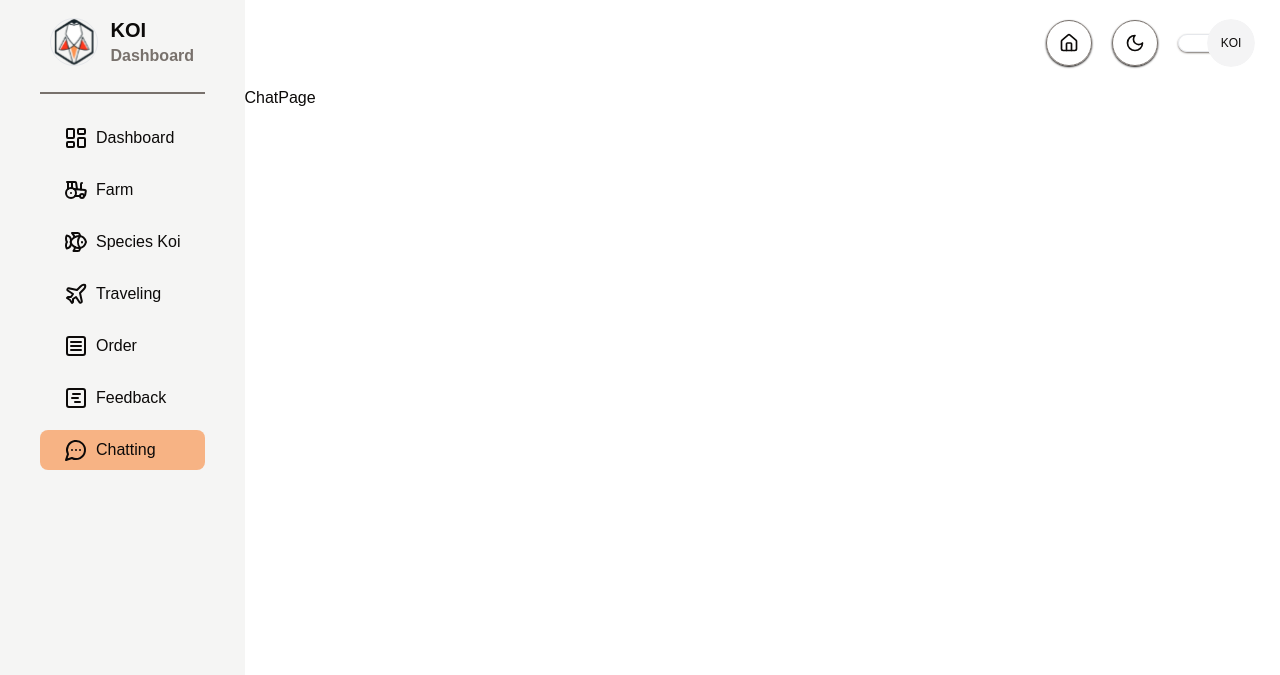
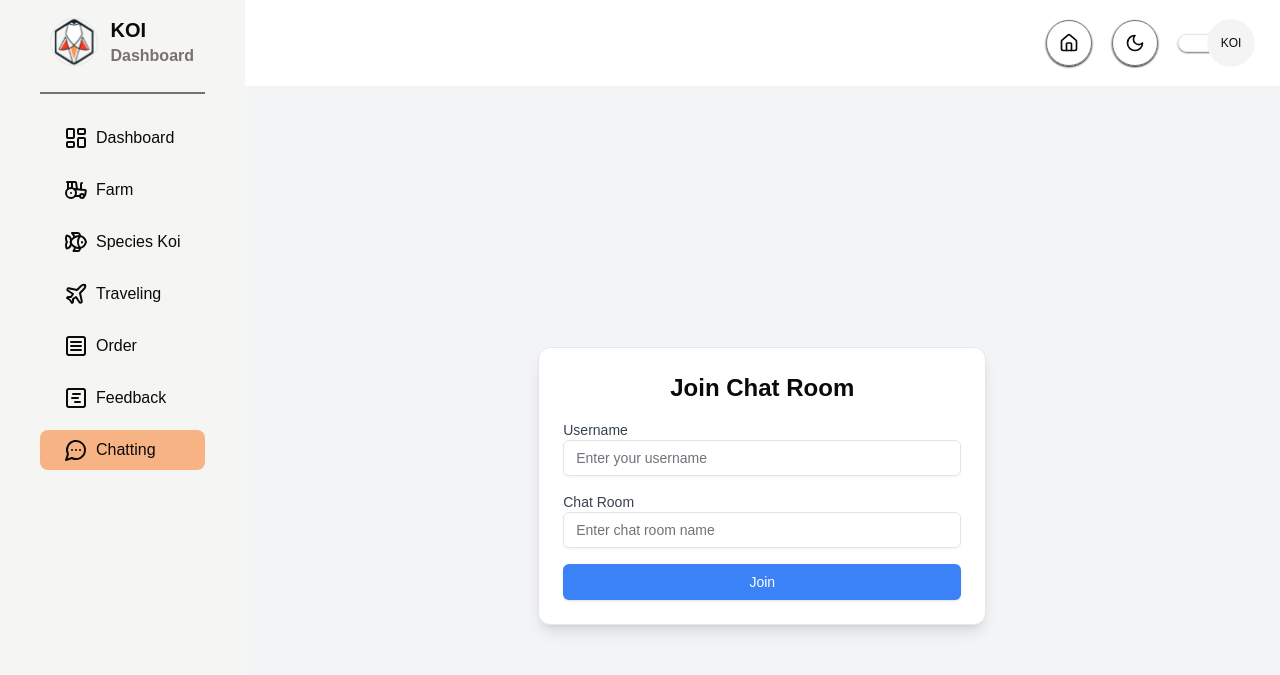
Before and after one commit to Koi-ordering-system/Koi-Web-FE, a React (Vite) app: page /dashboard/chatting in a window 1280 px wide. Shown: the top 675 px of the page. Built offline with nearby package versions, Linux system fonts and the light colour scheme; no server answers.

Commit message:
feat/chat-box-screen: Chat box screen

```diff
--- a/src/views/dashboard-layout/chat-page/chat-page.tsx
+++ b/src/views/dashboard-layout/chat-page/chat-page.tsx
@@ -1,5 +1,31 @@
+import { useState } from "react";
+import WaittingRoom from "./components/room-list";
+import {HubConnectionBuilder,LogLevel} from "@microsoft/signalr"
+
 const ChatPage = () => {
-  return <div>ChatPage</div>;
+const [connection,setConnection] = useState()
+
+
+const joinChatRoom = async (username:string,chatroom:string) =>{
+  try {
+    const conn = new HubConnectionBuilder()
+    .withUrl("https://koi-api.persiehomeserver.com/chat")
+    .configureLogging(LogLevel.Information)
+    .build()
+
+    conn.on("ReceiveMessage", (username: string, message: string) => {
+      console.log(`${username}: ${message}`);
+    });
+
+    await conn.start()
+    await conn.invoke("JoinRoom",{username,chatroom});
+    setConnection(conn)
+  } catch (e) {
+    console.log(e)
+  }
+}
+
+  return <div><WaittingRoom joinChatRoom={joinChatRoom}/></div>;
 };
 
 export default ChatPage;
--- /dev/null
+++ b/src/views/dashboard-layout/chat-page/components/room-list.tsx
@@ -0,0 +1,53 @@
+import React, { useState } from "react";
+import { Button, Input, Card } from "@/components/ui"; // Import component từ shadnc
+
+const WaittingRoom = ({ joinChatRoom }: any) => {
+  const [userName, setUserName] = useState("");
+  const [chatRoom, setChatRoom] = useState("");
+
+  return (
+    <div className="flex justify-center items-center h-screen bg-gray-100">
+      <Card className="p-6 shadow-lg w-full max-w-md">
+        <form
+          onSubmit={(e) => {
+            e.preventDefault();
+            joinChatRoom(userName, chatRoom);
+          }}
+          className="space-y-4"
+        >
+          <h2 className="text-2xl font-semibold text-center">Join Chat Room</h2>
+
+          <div>
+            <label className="block text-sm font-medium text-gray-700">Username</label>
+            <Input
+              type="text"
+              value={userName}
+              onChange={(e) => setUserName(e.target.value)}
+              placeholder="Enter your username"
+              className="input input-bordered w-full"
+            />
+          </div>
+
+          <div>
+            <label className="block text-sm font-medium text-gray-700">Chat Room</label>
+            <Input
+              type="text"
+              value={chatRoom}
+              onChange={(e) => setChatRoom(e.target.value)}
+              placeholder="Enter chat room name"
+              className="input input-bordered w-full"
+            />
+          </div>
+
+          <div className="flex justify-center mt-4">
+            <Button type="submit" className="w-full bg-blue-500 text-white hover:bg-blue-600">
+              Join
+            </Button>
+          </div>
+        </form>
+      </Card>
+    </div>
+  );
+};
+
+export default WaittingRoom;
```
